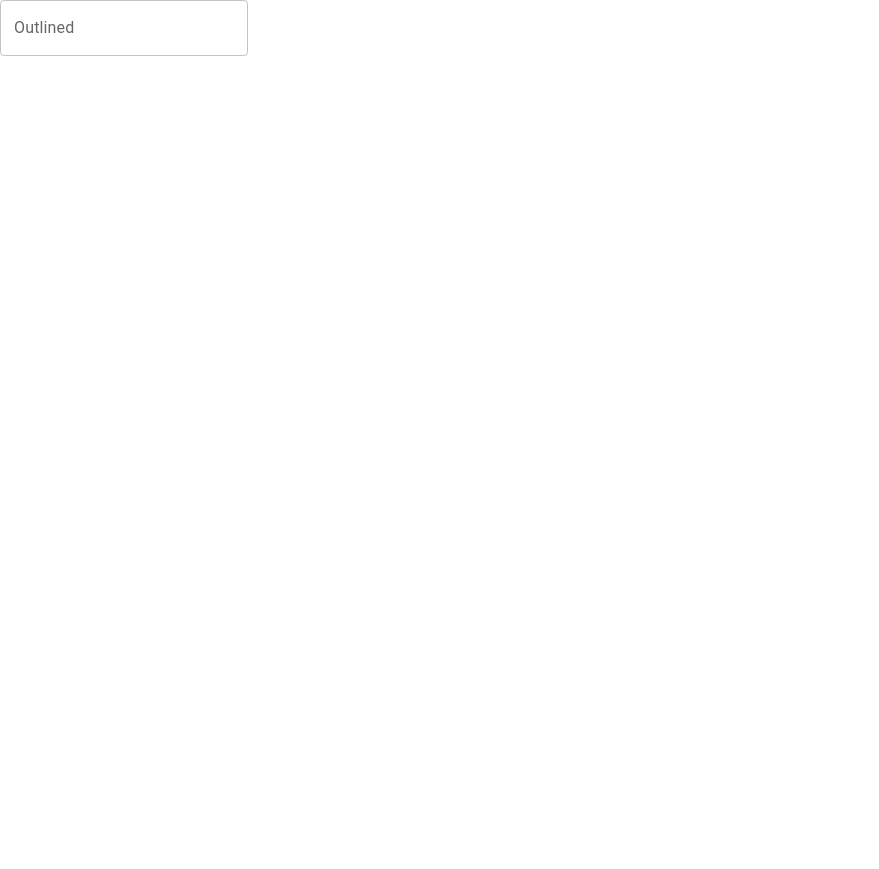
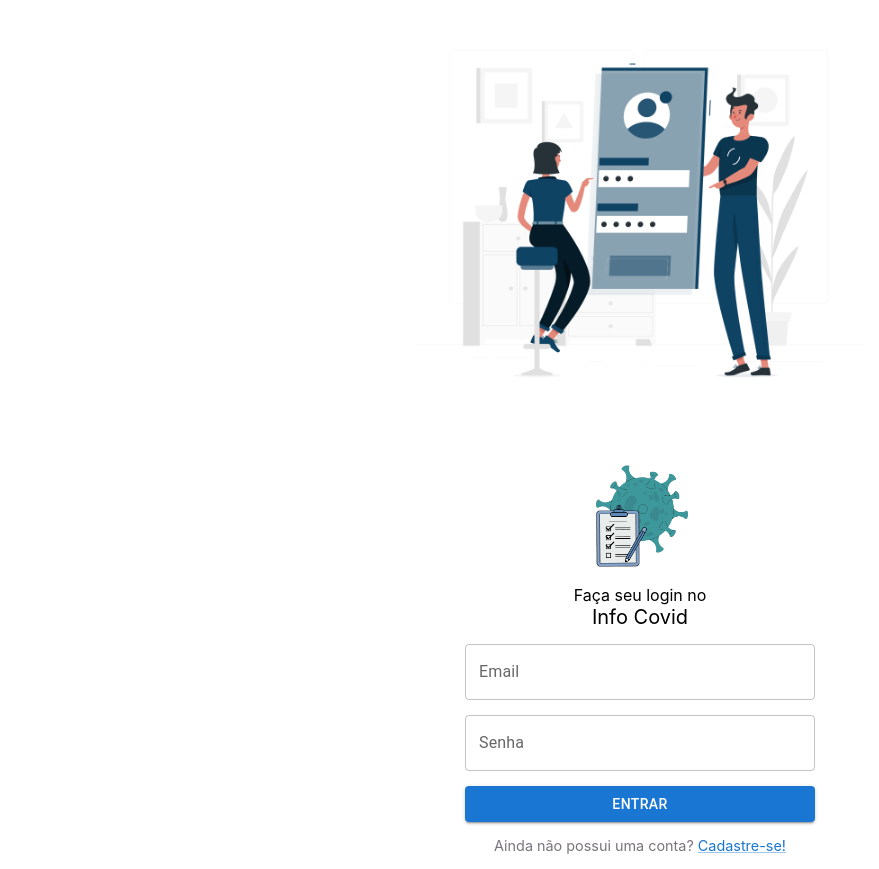
Before and after one commit to AdryAraujo/InfoCOVID, a React (Create React App) app in the folder front-end/: page / in a window 1280 px wide. Shown: the whole page, without its empty margins (0-879 px from the left). Before the commit the page ends 800 px from the top, so only its background shows below. Built offline with nearby package versions, Linux system fonts and the light colour scheme; no server answers.

Commit message:
incrementando inputs na tela de login

```diff
--- a/front-end/src/TelaLogin.css
+++ b/front-end/src/TelaLogin.css
@@ -1,14 +1,23 @@
 .container{
+margin: 0px auto;
 display: flex;
+min-height: 100vh;
+height: 100vh;
+}
+
+.container-login{
+flex-basis: 50%;
+display: grid;
+
 }
 
 .container-img{
-width: 50%;
-border: red;
+    flex-basis: 50%;
+    display: grid;
+    place-items: center;
 }
 
-.container-login{
-width: 50%;
-border: red;
-
+.container-img > img{
+    max-width: 450px;
+    width: 100%;
 }
--- a/front-end/src/TelaLogin.js
+++ b/front-end/src/TelaLogin.js
@@ -1,17 +1,18 @@
 import { TextField } from "@mui/material";
 import React from "react";
 import './TelaLogin.css';
+import InputsLogin from './components/InputsLogin';
+import ImagemLogin from "./assets/img/login.png";
 
 function TelaLogin(){
     return(
         <div className="container">
             <div className="container-img">
-
+                <img src={ImagemLogin} alt="Info Covid"/>
             </div>
             <div className="container-login">
-                <TextField id="outlined-basic" label="Outlined" variant="outlined" />
+                <InputsLogin/>
             </div>
-
         </div>
     )
 }
--- /dev/null
+++ b/front-end/src/components/InputsLogin.css
@@ -0,0 +1,63 @@
+.TelaInicial__container-login{
+    flex-basis: 50%;
+    display: flex;
+    flex-direction: column;
+    align-items: center;
+    justify-content: center;
+    gap: 15px;
+    padding: 15px;
+    background-color: white;
+}
+
+.small-logo{
+    width: 80%;
+    max-width: 128px;
+    filter: drop-shadow(1px 1px 1px var(--shadow-color));
+}
+
+.TelaInicial__container-login > p{
+    text-align: center;
+    font-size: 1.0em;
+}
+.TelaInicial__container-login > p > span{
+    font-size: 1.25em;
+}
+
+.login-form{
+    display: flex;
+    flex-direction: column;
+    max-width: 350px;
+    width: 100%;
+    gap: 15px;
+}
+
+a{
+    text-decoration: underline;
+}
+
+.link-esqueci-senha{
+    text-align: end;
+    font-size: 0.9em;
+}
+
+.p-cadastro{
+    text-align: center;
+    font-size: 0.9em;
+    color: #79747E;
+}
+
+@media (max-width: 720px) {
+    .TelaInicial__container-login{
+        flex-basis: 100%;
+    }
+
+    .login-form{
+        max-width: 75%;
+    }
+}
+
+@media (max-width: 400px) {
+    .login-form{
+        max-width: 90%;
+    }
+}
--- /dev/null
+++ b/front-end/src/components/InputsLogin.js
@@ -0,0 +1,51 @@
+import { Button, IconButton, InputAdornment, Link, TextField } from "@mui/material";
+import React from "react";
+import './InputsLogin.css';
+import logo from "../assets/img/logoSemNome.png";
+
+function InputsLogin() {
+    return (
+        <div className="TelaInicial__container-login">
+            <img className='small-logo' src={logo} alt="logo"/>
+            <p>Faça seu login no <br /> <span>Info Covid</span> </p>
+            <form className="login-form" >
+                <TextField className='form__input'
+                    id="email"
+                    label="Email"
+                    variant="outlined"
+                    margin='none'
+                    placeholder='Digite seu email'
+                    fullWidth
+                    name="email" />
+
+                <TextField
+                    className='form__input'
+                    id="senha"
+                    label="Senha"
+                    variant="outlined"
+                    margin='none'
+                    type={'password'}
+                    placeholder='Digite sua senha'
+                    name="senha"
+                    fullWidth
+                    endAdornment={
+                        <InputAdornment position="end">
+                            <IconButton aria-label="toggle password visibility" edge="end">
+                                {/* <Visibility /> */}
+                            </IconButton>
+                        </InputAdornment>
+                    } />
+
+                <Button
+                    className='form__input'
+                    variant="contained"
+                    type='submit'>
+                    Entrar
+                </Button>
+                <p className='p-cadastro'>Ainda não possui uma conta? <Link to='/cadastro' className='link-cadastro'>Cadastre-se!</Link></p>
+            </form>
+        </div>
+    )
+
+}
+export default InputsLogin;
```
Also changed, not shown: front-end/src/assets/img/login.png (added).
